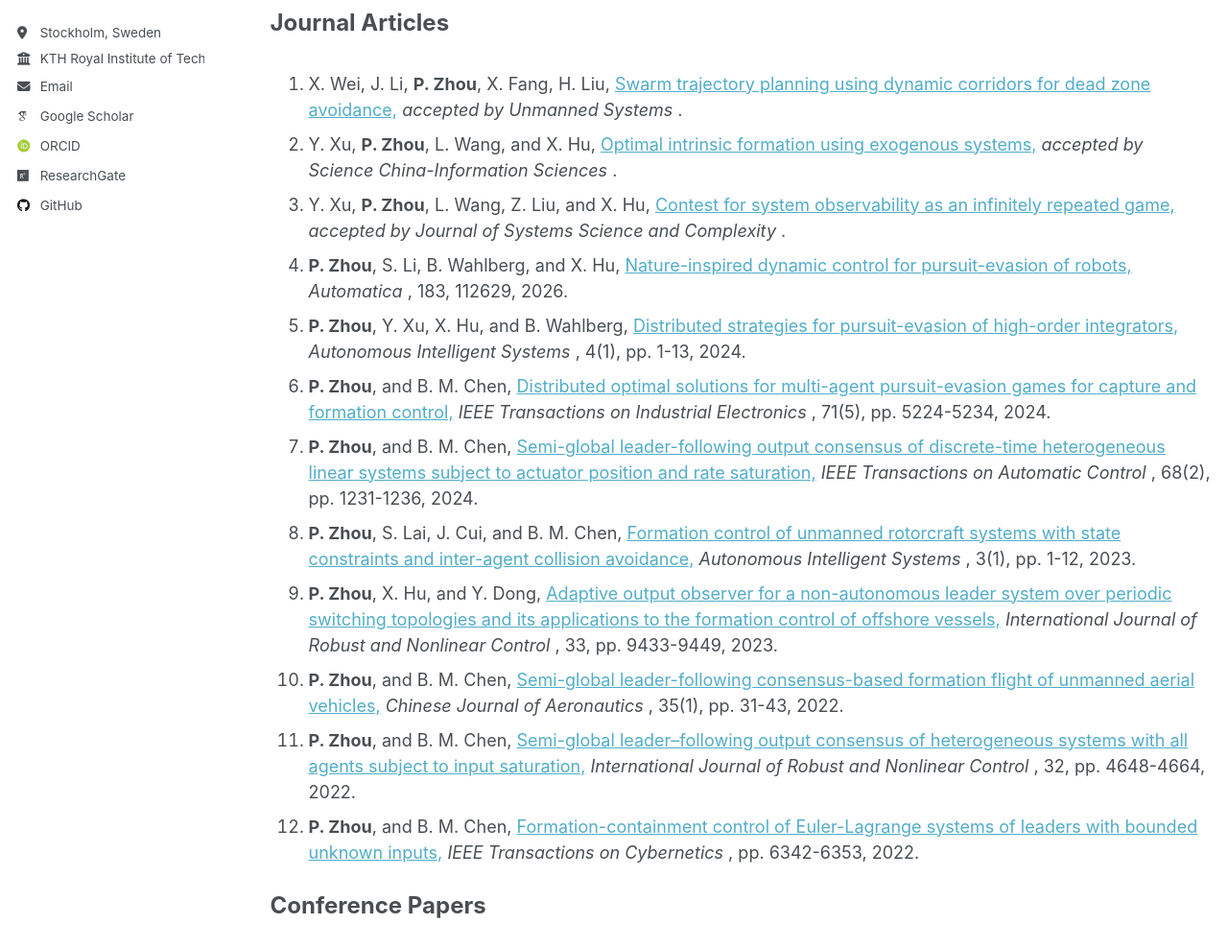
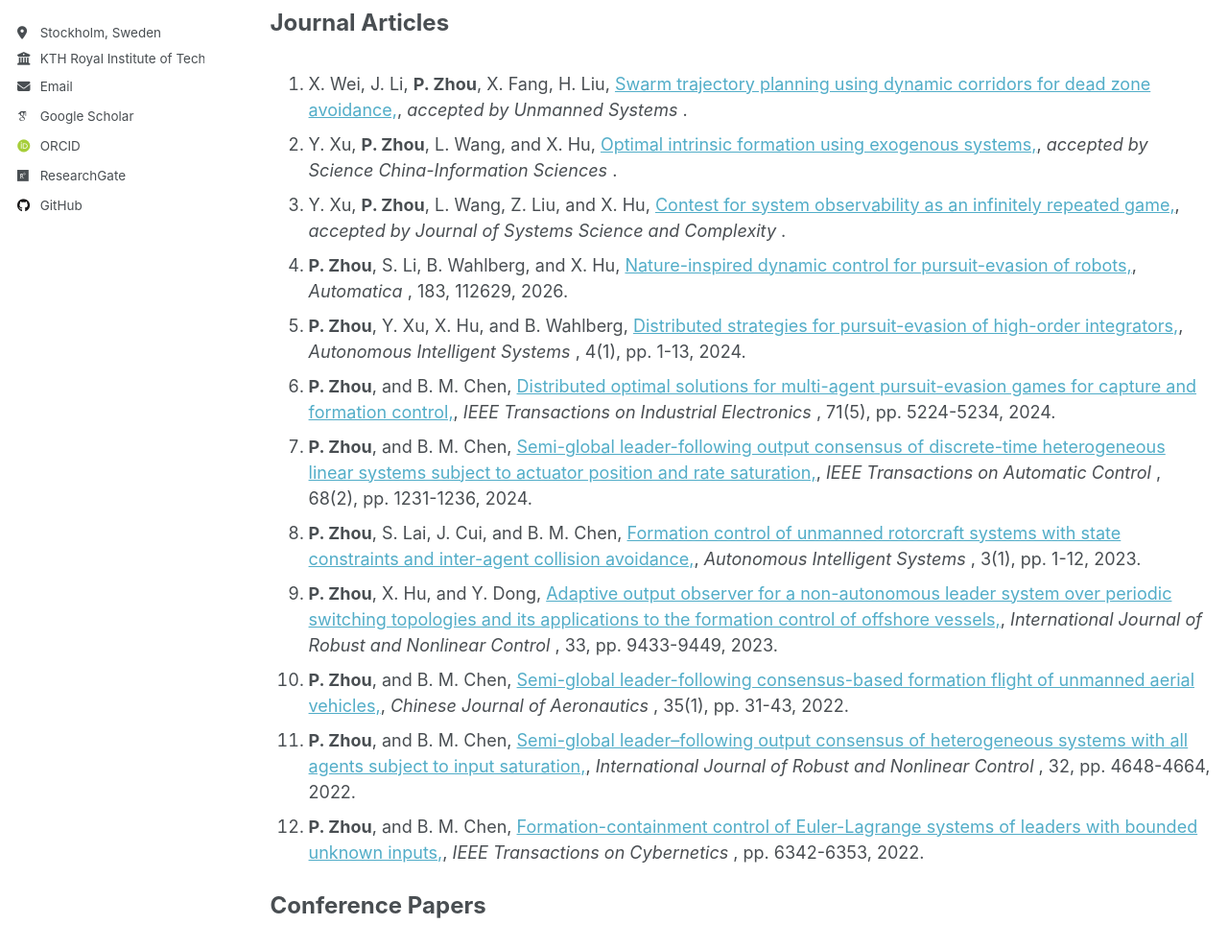
Before and after one commit to PanpanZhou11/Panpan-Zhou.github.io, a Jekyll site: the page built from _pages/publications.html, in a window 1280 px wide and 1400 px high. Shown: the part 331-1319 px from the top of the window at 96% size. Built offline with Jekyll 4.4.1, drawn with Linux system fonts in a browser that asks for light colours; some web fonts are replaced; a script that is not in the unit is left out.

```diff
--- a/_pages/publications.html
+++ b/_pages/publications.html
@@ -75,7 +75,7 @@ author_profile: true
     {%- endcapture -%}
     {{ auth | strip_newlines | remove: '<p>' | remove: '</p>' }}
     {% if paper.url and paper.url != "" %}
-      <a href="{{ paper.url}}">{{ paper.title}}</a>
+      <a href="{{ paper.url}}">{{ paper.title}}</a>,
     {% else %}
       {{ paper.title}},
     {% endif %}
@@ -102,7 +102,7 @@ author_profile: true
     {%- endcapture -%}
     {{ auth | strip_newlines | remove: '<p>' | remove: '</p>' }}
     {% if paper.url and paper.url != "" %}
-      <a href="{{ paper.url}}">{{ paper.title}}</a>.
+      <a href="{{ paper.url}}">{{ paper.title}}</a>,
     {% else %}
       {{ paper.title}},
     {% endif %}
```
